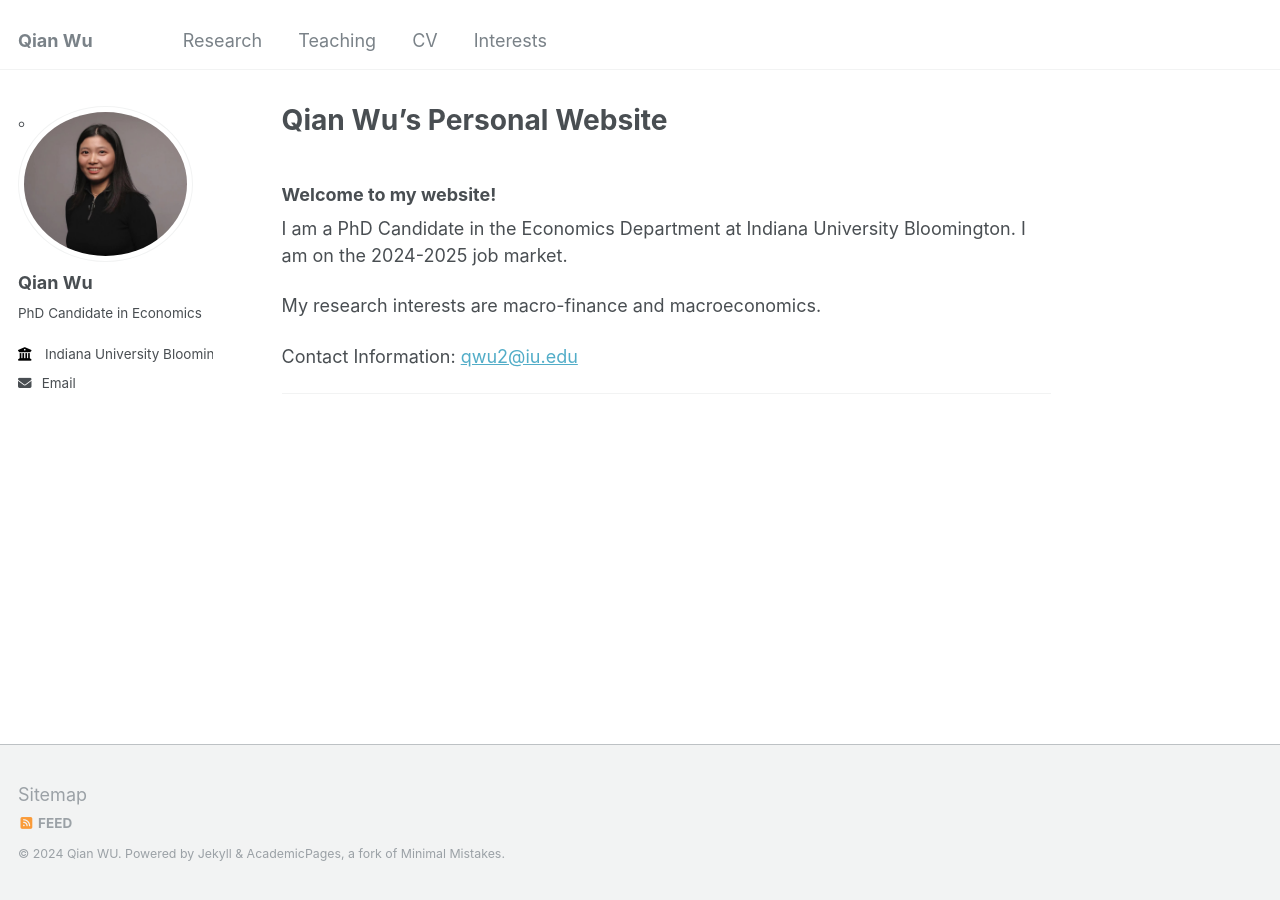
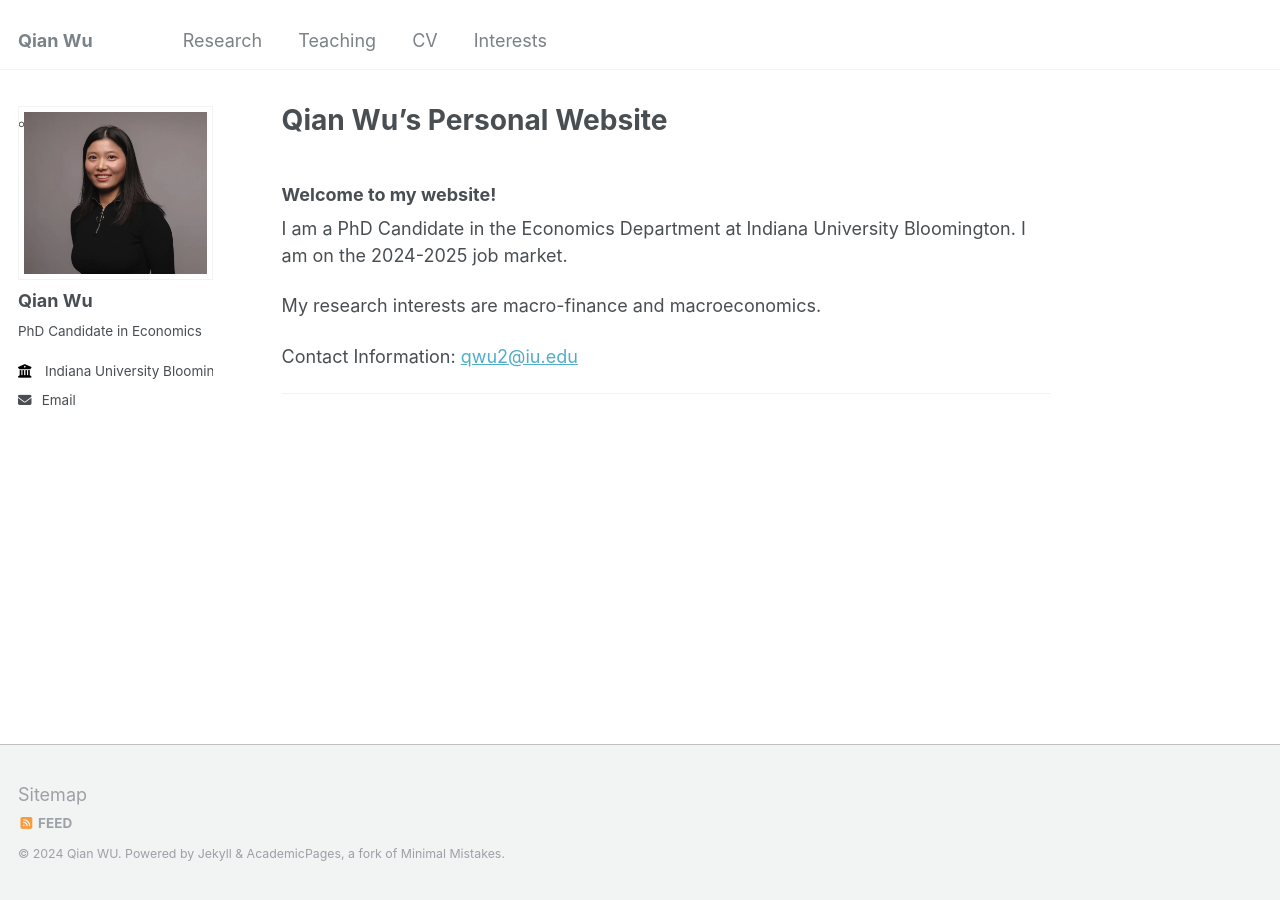
Before and after one commit to qianwu-ef/qianwu-ef.github.io, a Jekyll site: the page built from _pages/about.md, in a window 1280 px wide. Built offline with Jekyll 4.4.1, drawn with Linux system fonts in a browser that asks for light colours.

Commit message:
pic updated

```diff
--- a/_sass/_sidebar.scss
+++ b/_sass/_sidebar.scss
@@ -79,7 +79,7 @@
 .author__avatar {
   display: table-cell;
   vertical-align: top;
-  width: 36px;
+  width: 150px;
   // set width only, for non-square avatars
   // height: 36px;
 
@@ -90,8 +90,8 @@
   }
 
   img {
-    max-width: 175px;
-    border-radius: 50%;
+    max-width: 300px;
+    border-radius: 0;
 
     @include breakpoint($large) {
       padding: 5px;
```
